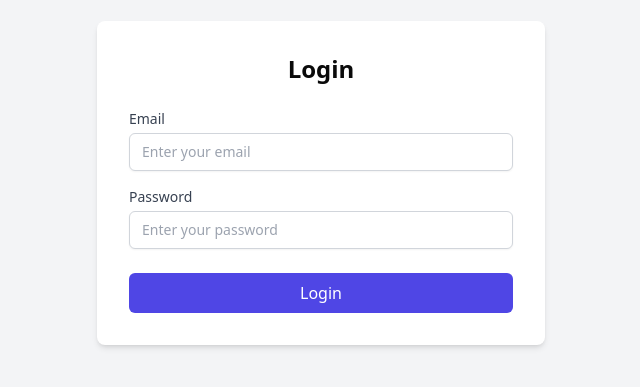
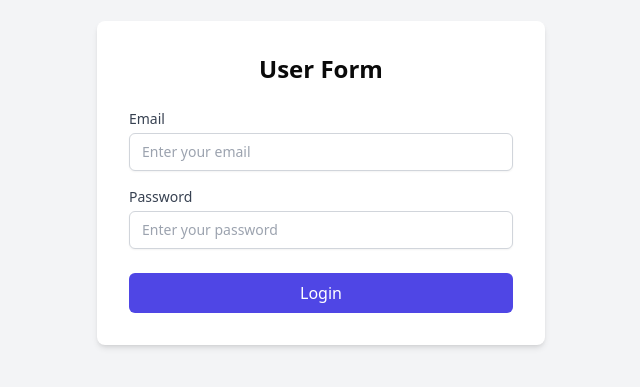
Before and after one commit to kcne/cnit-academy-ui, a Next.js app: page /login in a window 1280 px wide. Shown: the part 217-604 px from the top of the page, without its empty margins (319-959 px from the left). Built offline with nearby package versions, Linux system fonts and the light colour scheme.

Commit message:
fixed login page

```diff
--- a/src/app/login/page.tsx
+++ b/src/app/login/page.tsx
@@ -1,96 +1,7 @@
 "use client";
 
-import { useEffect, useState } from "react";
-import { useUser } from "@/app/context/userContext";
-import { useRouter } from "next/navigation";
+import Form from "@/app/components/loginForm";
 
-
-function Login() {
-  const { user, login } = useUser();
-  const router = useRouter();
-
-  const [email, setEmail] = useState("");
-  const [password, setPassword] = useState("");
-  const [error, setError] = useState("");
-  const [loading, setLoading] = useState(false);
-
-
-  useEffect(() => {
-    if (user) {
-      router.push("/");
-    }
-  }, [user, router]);
-
-  const handleSubmit = async (e: React.FormEvent<HTMLFormElement>) => {
-    e.preventDefault();
-
-    setLoading(true);
-
-
-    if (!email || !password) {
-      setError("Please fill in all fields.");
-      setLoading(false);
-      return;
-    }
-
-    try {
-
-      await login(email, password);
-      router.push("/");
-    } catch (err) {
-      const error = err as Error;
-      console.log(error);
-      setError("Invalid email or password.");
-    }
-
-    setLoading(false);
-  };
-
-  return (
-    <div className="min-h-screen flex items-center justify-center bg-gray-100">
-      <div className="bg-white p-8 rounded-lg shadow-md w-full max-w-md">
-        <h2 className="text-2xl font-bold mb-6 text-center">Login</h2>
-        {error && <p className="text-red-500 text-sm mb-4 text-center">{error}</p>}
-        <form onSubmit={handleSubmit}>
-          <div className="mb-4">
-            <label htmlFor="email" className="block text-sm font-medium text-gray-700">
-              Email
-            </label>
-            <input
-              type="email"
-              id="email"
-              value={email}
-              onChange={(e) => setEmail(e.target.value)}
-              className="mt-1 block w-full px-3 py-2 border border-gray-300 rounded-md shadow-sm focus:outline-none focus:ring-indigo-500 focus:border-indigo-500 sm:text-sm"
-              placeholder="Enter your email"
-              required
-            />
-          </div>
-          <div className="mb-6">
-            <label htmlFor="password" className="block text-sm font-medium text-gray-700">
-              Password
-            </label>
-            <input
-              type="password"
-              id="password"
-              value={password}
-              onChange={(e) => setPassword(e.target.value)}
-              className="mt-1 block w-full px-3 py-2 border border-gray-300 rounded-md shadow-sm focus:outline-none focus:ring-indigo-500 focus:border-indigo-500 sm:text-sm"
-              placeholder="Enter your password"
-              required
-            />
-          </div>
-          <button
-            type="submit"
-            className="w-full bg-indigo-600 text-white py-2 px-4 rounded-md hover:bg-indigo-700 focus:outline-none focus:ring-2 focus:ring-indigo-500 focus:ring-offset-2"
-            disabled={loading}
-          >
-            {loading ? "Loading" : "Login"}
-          </button>
-        </form>
-      </div>
-    </div>
-  );
+export default function LoginPage() {
+  return <Form />;
 }
-
-export default Login;
```
